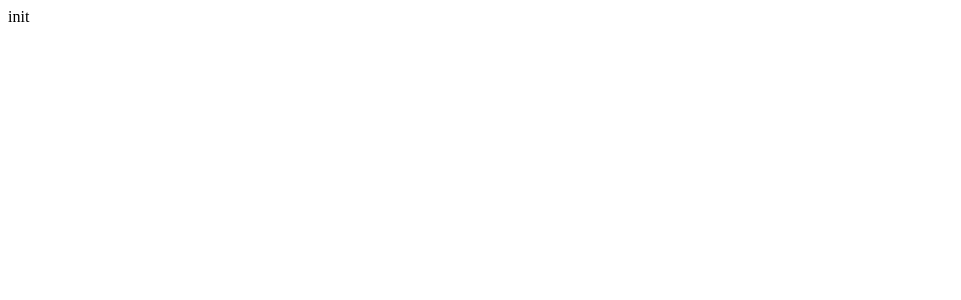
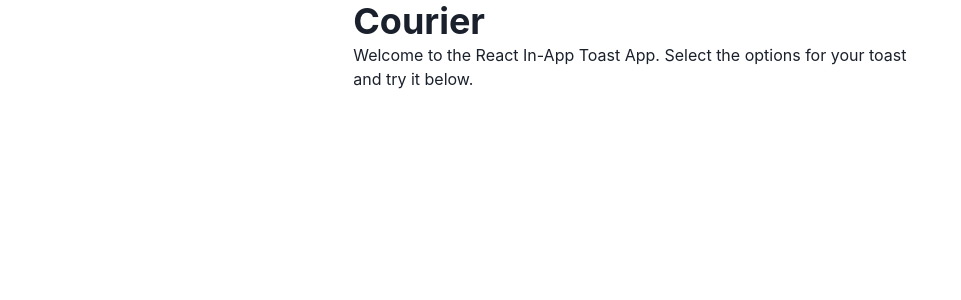
Before and after one commit to trycourier/react-in-app-example, a React (Create React App) app: page / in a window 1280 px wide. Shown: the top 300 px of the page, without its empty margins (0-961 px from the left). Built offline with nearby package versions, Linux system fonts and the light colour scheme.

Commit message:
set up chakra

```diff
--- a/package.json
+++ b/package.json
@@ -3,9 +3,13 @@
   "version": "0.1.0",
   "private": true,
   "dependencies": {
+    "@chakra-ui/react": "^1.6.5",
+    "@emotion/react": "^11",
+    "@emotion/styled": "^11",
     "@types/node": "^12.0.0",
     "@types/react": "^17.0.0",
     "@types/react-dom": "^17.0.0",
+    "framer-motion": "^4",
     "react": "^17.0.2",
     "react-dom": "^17.0.2",
     "react-scripts": "4.0.3",
--- /dev/null
+++ b/src/App.tsx
@@ -0,0 +1,15 @@
+import { Container, Heading, Text } from "@chakra-ui/react";
+
+const App = () => {
+  return (
+    <Container>
+      <Heading>Courier</Heading>
+      <Text>
+        Welcome to the React In-App Toast App. Select the options for your toast
+        and try it below.
+      </Text>
+    </Container>
+  );
+};
+
+export default App;
--- a/src/index.tsx
+++ b/src/index.tsx
@@ -1,9 +1,14 @@
 import React from "react";
 import ReactDOM from "react-dom";
+import { ChakraProvider } from "@chakra-ui/react";
+
+import App from "./App";
 
 ReactDOM.render(
   <React.StrictMode>
-    <div>init</div>
+    <ChakraProvider>
+      <App />
+    </ChakraProvider>
   </React.StrictMode>,
   document.getElementById("root")
 );
```
Also changed, not shown: 1 other file (tests, documents, lock files or other folders).
